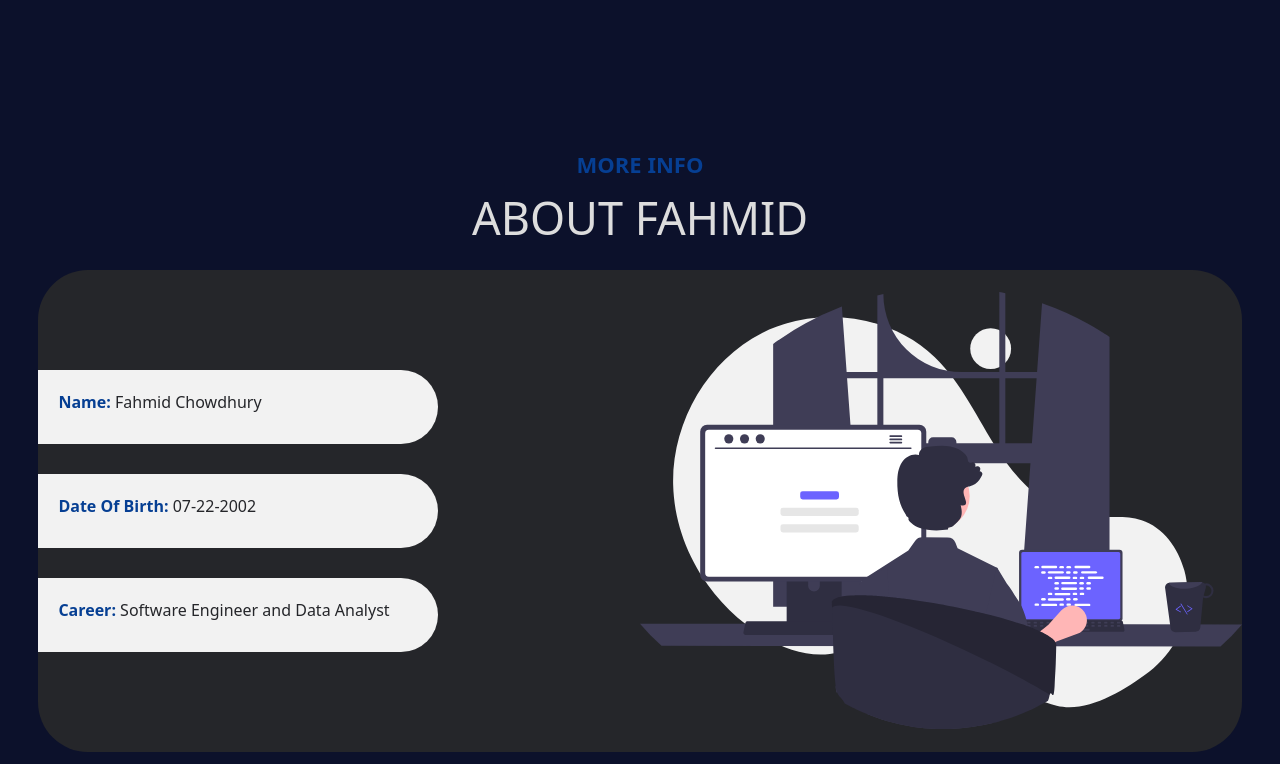
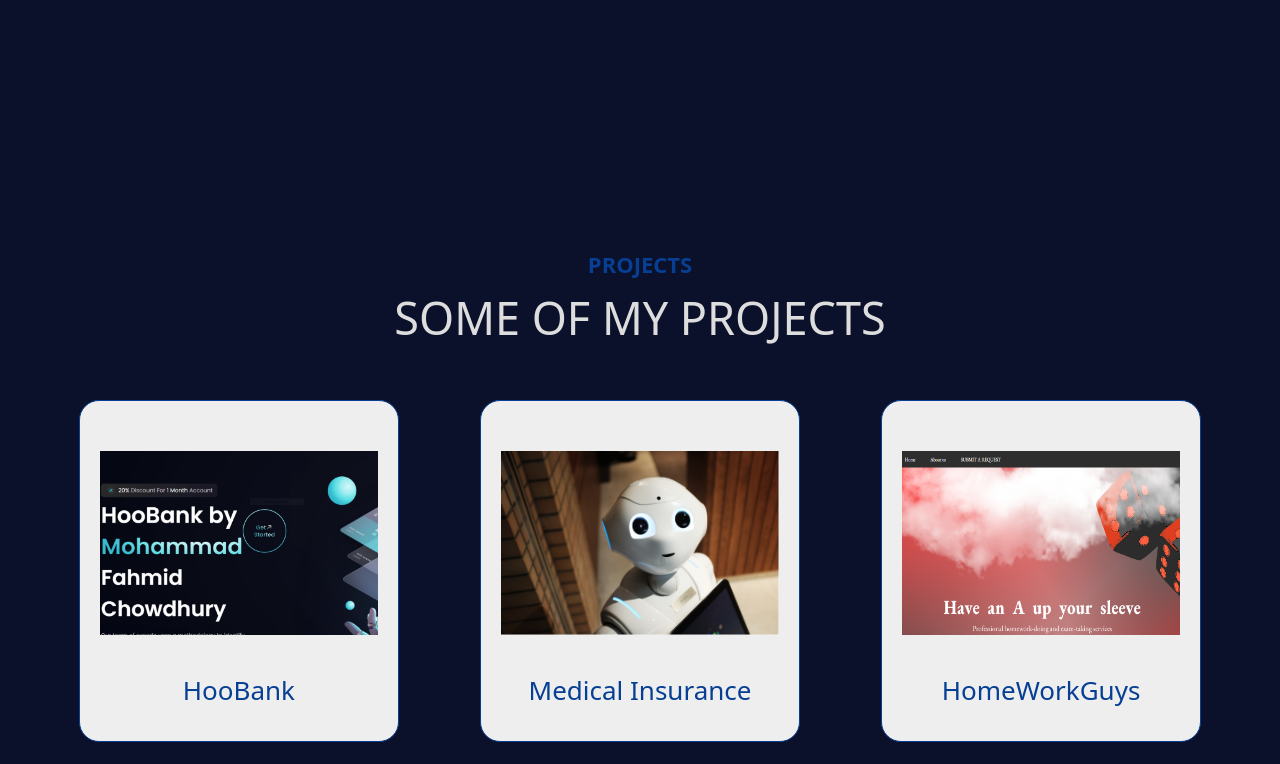
Before and after one commit to kiisi/md_fahmid_portfolio, a React (Create React App) app: page / in a window 1280 px wide. Shown: the part 1456-2220 px from the top of the page. Built offline with nearby package versions, Linux system fonts and the light colour scheme.

Commit message:
Removing About

```diff
--- a/src/components/Home/Home.js
+++ b/src/components/Home/Home.js
@@ -1,5 +1,4 @@
 import React from 'react'
-import About from './About/About'
 import Connect from './Connect/Connect'
 import Hero from './Hero/Hero'
 import Skills from './Skills/Skills'
@@ -12,7 +11,6 @@ const Home = () => {
     <>
         <Hero/>
         <Skills/>
-        <About/>
         <Projects/>
         <Skillset/>
         <Experience/>
```
